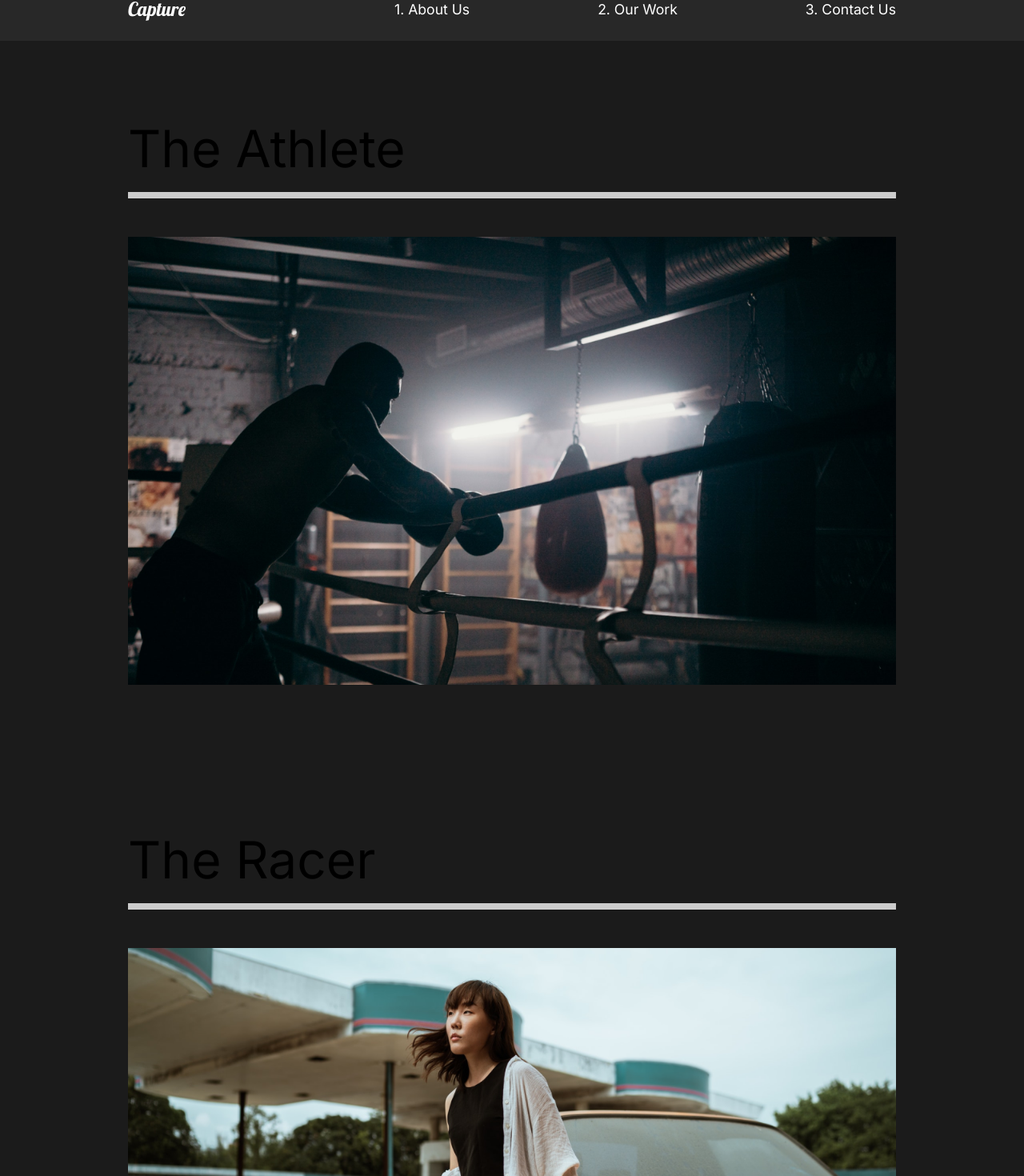
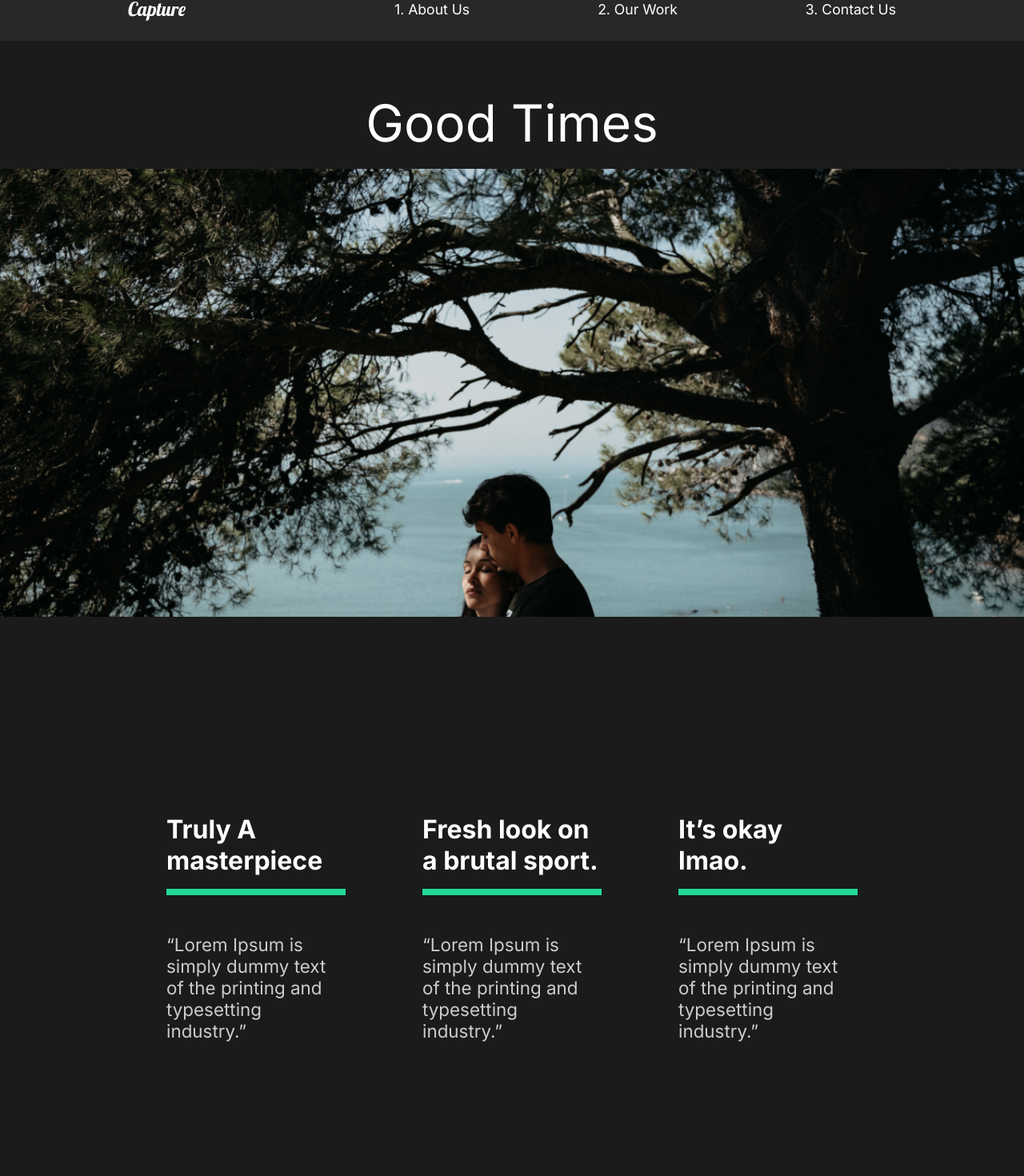
Before and after one commit to yogis75/capture, a React (Create React App) app: page /work/good-times in a window 1280 px wide. Shown: the part 29-1499 px from the top of the page at 80% size. Built offline with nearby package versions, Linux system fonts and the light colour scheme.

Commit message:
11. Movie details

```diff
--- a/src/App.js
+++ b/src/App.js
@@ -7,6 +7,7 @@
 import OurWork from "./pages/OurWork";
 import Nav from "./components/Nav";
 import { Switch, Route } from "react-router-dom";
+import MovieDetail from "./pages/MovieDetail";
 
 function App() {
   return (
@@ -17,8 +18,11 @@
         <Route path="/" exact>
           <AboutUs />
         </Route>
-        <Route path="/work">
+        <Route path="/work" exact>
           <OurWork />
+        </Route>
+        <Route path="/work/:id">
+          <MovieDetail />
         </Route>
         <Route path="/contact">
           <ContactUs />
--- /dev/null
+++ b/src/movieState.js
@@ -0,0 +1,81 @@
+//Import Images
+import athlete from "./img/athlete-small.png";
+import goodtimes from "./img/goodtimes-small.png";
+import theracer from "./img/theracer-small.png";
+import athlete2 from "./img/athlete2.png";
+import goodtimes2 from "./img/good-times2.jpg";
+import theracer2 from "./img/the-racer2.jpg";
+
+export const MovieState = () => {
+  return [
+    {
+      title: "The Athlete",
+      mainImg: athlete,
+      secondaryImg: athlete2,
+      url: "/work/the-athlete",
+      awards: [
+        {
+          title: "Truly A masterpiece",
+          description:
+            "“Lorem Ipsum is simply dummy text of the printing and typesetting industry.”",
+        },
+        {
+          title: "Fresh look on a brutal sport.",
+          description:
+            "“Lorem Ipsum is simply dummy text of the printing and typesetting industry.”",
+        },
+        {
+          title: "It’s okay lmao.",
+          description:
+            "“Lorem Ipsum is simply dummy text of the printing and typesetting industry.”",
+        },
+      ],
+    },
+    {
+      title: "Good Times",
+      mainImg: goodtimes,
+      url: "/work/good-times",
+      secondaryImg: goodtimes2,
+      awards: [
+        {
+          title: "Truly A masterpiece",
+          description:
+            "“Lorem Ipsum is simply dummy text of the printing and typesetting industry.”",
+        },
+        {
+          title: "Fresh look on a brutal sport.",
+          description:
+            "“Lorem Ipsum is simply dummy text of the printing and typesetting industry.”",
+        },
+        {
+          title: "It’s okay lmao.",
+          description:
+            "“Lorem Ipsum is simply dummy text of the printing and typesetting industry.”",
+        },
+      ],
+    },
+    {
+      title: "The Racer",
+      mainImg: theracer,
+      url: "/work/the-racer",
+      secondaryImg: theracer2,
+      awards: [
+        {
+          title: "Truly A masterpiece",
+          description:
+            "“Lorem Ipsum is simply dummy text of the printing and typesetting industry.”",
+        },
+        {
+          title: "Fresh look on a brutal sport.",
+          description:
+            "“Lorem Ipsum is simply dummy text of the printing and typesetting industry.”",
+        },
+        {
+          title: "It’s okay lmao.",
+          description:
+            "“Lorem Ipsum is simply dummy text of the printing and typesetting industry.”",
+        },
+      ],
+    },
+  ];
+};
--- /dev/null
+++ b/src/pages/MovieDetail.js
@@ -0,0 +1,106 @@
+import React, { useState, useEffect } from "react";
+import styled from "styled-components";
+import { useHistory } from "react-router-dom";
+import { MovieState } from "../movieState";
+
+const MovieDetail = () => {
+  const history = useHistory();
+  const url = history.location.pathname;
+  const [movies, setMovies] = useState(MovieState);
+  const [movie, setMovie] = useState(null);
+
+  //UseEffect
+  useEffect(() => {
+    const currentMovie = movies.filter((stateMovie) => stateMovie.url === url);
+    setMovie(currentMovie[0]);
+  }, [movies, url]);
+  return (
+    <>
+      {movie && (
+        <Details>
+          <HeadLine>
+            <h2>{movie.title}</h2>
+            <img src={movie.mainImg} alt="movie" />
+          </HeadLine>
+          <Awards>
+            {movie.awards.map((award) => (
+              <Award
+                title={award.title}
+                description={award.description}
+                key={award.title}
+              />
+            ))}
+          </Awards>
+          <ImageDisplay>
+            <img src={movie.secondaryImg} alt="movie" />
+          </ImageDisplay>
+        </Details>
+      )}
+    </>
+  );
+};
+
+const Details = styled.div`
+  color: white;
+`;
+
+const HeadLine = styled.div`
+  min-height: 90vh;
+  padding-top: 20vh;
+  position: relative;
+  h2 {
+    position: absolute;
+    top: 10%;
+    left: 50%;
+    transform: translate(-50%, -10%);
+  }
+  img {
+    width: 100%;
+    height: 70vh;
+    object-fit: cover;
+  }
+`;
+
+const Awards = styled.div`
+  min-height: 80vh;
+  display: flex;
+  align-items: center;
+  justify-content: space-around;
+  margin: 5rem 10rem;
+`;
+
+const AwardStyle = styled.div`
+  padding: 3rem;
+  h3 {
+    font-size: 2rem;
+  }
+  .line {
+    width: 100%;
+    background: #23d997;
+    height: 0.5rem;
+    margin: 1rem 0rem;
+  }
+  p {
+    padding: 2rem 0rem;
+  }
+`;
+const ImageDisplay = styled.div`
+  min-height: 50vh;
+  img {
+    width: 100%;
+    height: 100vh;
+    object-fit: cover;
+  }
+`;
+//Award component
+const Award = ({ title, description }) => {
+  return (
+    <AwardStyle>
+      <h3>{title}</h3>
+      <div className="line"></div>
+      <p>{description}</p>
+    </AwardStyle>
+  );
+};
+
+export default MovieDetail;
--- a/src/pages/OurWork.js
+++ b/src/pages/OurWork.js
@@ -12,21 +12,21 @@
       <Movie>
         <h2>The Athlete</h2>
         <div className="line"></div>
-        <Link>
+        <Link to="/work/the-athlete">
           <img src={athlete} alt="athlete" />
         </Link>
       </Movie>
       <Movie>
         <h2>The Racer</h2>
         <div className="line"></div>
-        <Link>
+        <Link to="/work/the-racer">
           <img src={theracer} alt="theracer" />
         </Link>
       </Movie>
       <Movie>
         <h2>Good Times</h2>
         <div className="line"></div>
-        <Link>
+        <Link to="/work/good-times">
           <img src={goodtimes} alt="goodtimes" />
         </Link>
       </Movie>
```
Also changed, not shown: src/img/good-times2.jpg (added), src/img/the-racer2.jpg (added).
